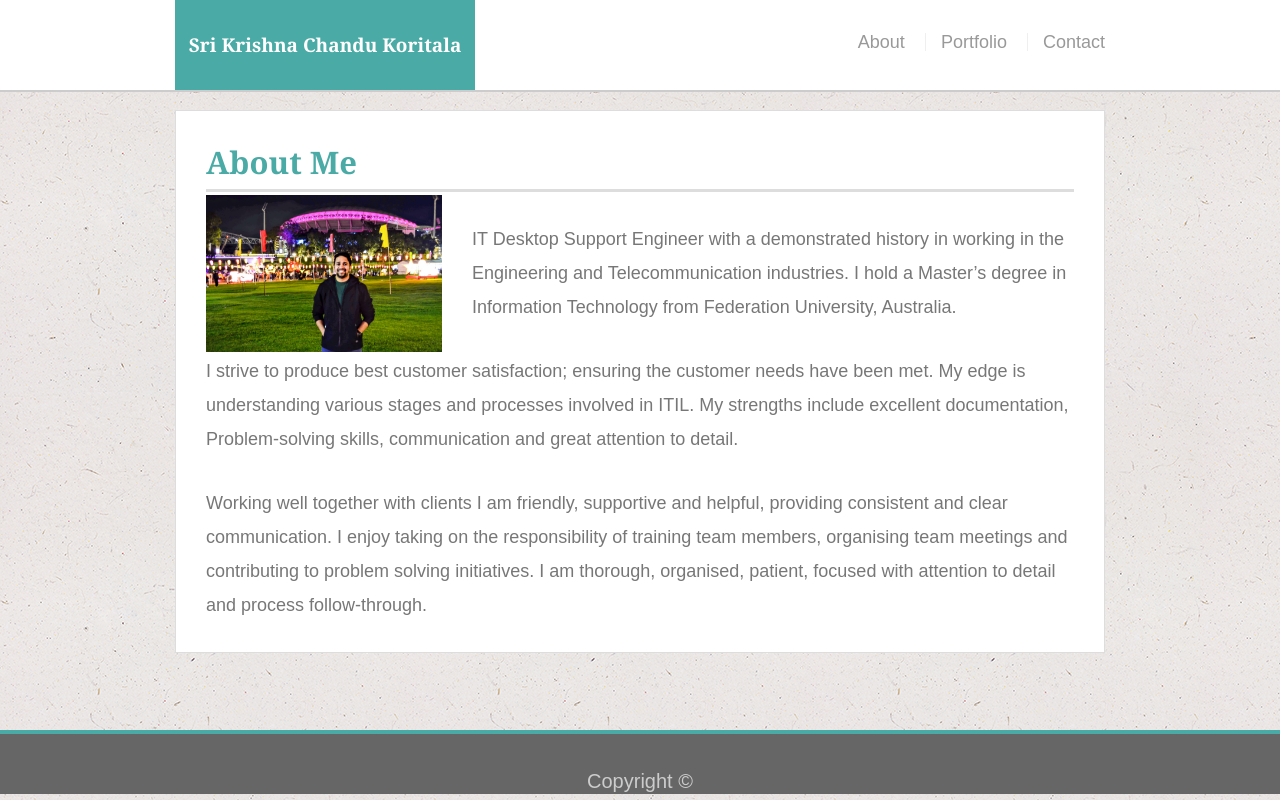
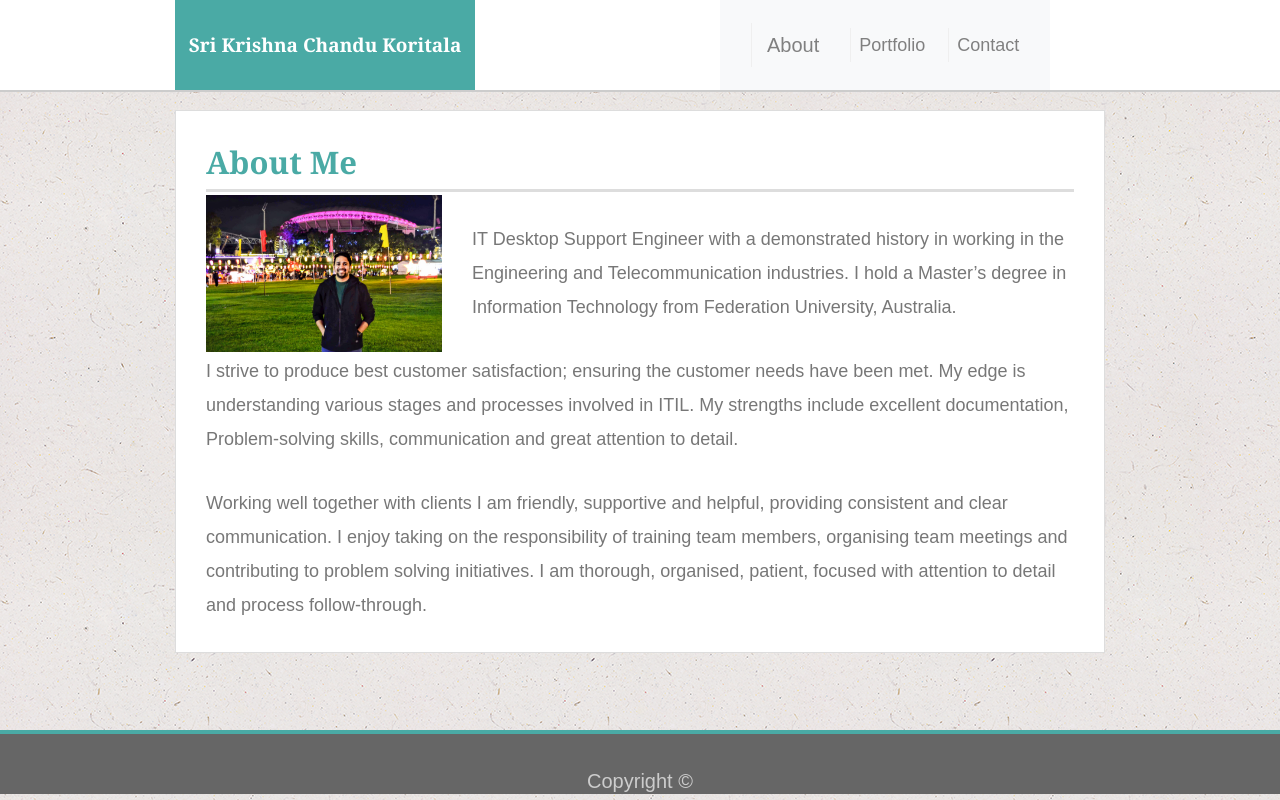
Before and after one commit to ChanduKoritala/ChanduKoritala.github.io, a plain HTML site: page index.html in a window 1280 px wide. Drawn offline with nearby package versions, Linux system fonts and the light colour scheme.

Commit message:
Created a navbar

```diff
--- a/assets/css/style.css
+++ b/assets/css/style.css
@@ -94,9 +94,6 @@ nav a {
   border-left: 1px solid #efefef;
 }
 
-nav a:first-child {
-  border-left: 0 none;
-}
 
 /* footer */
 
@@ -220,3 +217,36 @@ input[type=submit] {
   background: #4aaaa5;
   border: 0 none;
 }
+
+.navbar-light .navbar-nav .nav-link {
+  color: grey;
+}
+
+.navbar-light .navbar-brand {
+  color: grey;
+}
+
+.navbar-light .navbar-nav .active>.nav-link, .navbar-light .navbar-nav .nav-link.active, .navbar-light .navbar-nav .nav-link.show, .navbar-light .navbar-nav .show>.nav-link {
+  color: grey;
+}
+
+
+.navbar {
+  position: fixed;
+  width: 330px;
+  height: 90px;
+  margin: auto;
+  float: right;
+  padding: .5rem 1rem;
+  overflow: hidden;
+}
+.navbar a:visited {
+  border-bottom: 3px solid red;
+}
+.navbar a:hover {
+  border-bottom: 3px solid teal;
+}
+
+.navbar a:active {
+  border-bottom: 3px solid teal;
+}
--- a/index.html
+++ b/index.html
@@ -4,7 +4,8 @@
 <head>
   <meta charset="UTF-8">
   <title>About | Sri Krishna Chandu Koritala</title>
-  <link rel="stylesheet" href="https://stackpath.bootstrapcdn.com/bootstrap/4.3.1/css/bootstrap.min.css" integrity="sha384-ggOyR0iXCbMQv3Xipma34MD+dH/1fQ784/j6cY/iJTQUOhcWr7x9JvoRxT2MZw1T" crossorigin="anonymous">
+  <link rel="stylesheet" href="https://stackpath.bootstrapcdn.com/bootstrap/4.3.1/css/bootstrap.min.css"
+    integrity="sha384-ggOyR0iXCbMQv3Xipma34MD+dH/1fQ784/j6cY/iJTQUOhcWr7x9JvoRxT2MZw1T" crossorigin="anonymous">
   <link rel="stylesheet" type="text/css" href="assets/css/style.css">
 </head>
 
@@ -12,12 +13,32 @@
 
   <header id="masthead">
     <div class="container">
-      <a href="index.html" id="logo">Sri Krishna Chandu Koritala</a>
-      <nav>
-        <a href="index.html">About</a>
-        <a href="portfolio.html">Portfolio</a>
-        <a href="contact.html">Contact</a>
-      </nav>
+      <div class="row">
+        <div class="col-xs-7 col-md-7">
+          <a href="index.html" id="logo">Sri Krishna Chandu Koritala</a>
+        </div>
+        <div class="row">
+            <div class="col-xs-5 col-md-5">
+          <nav class="navbar navbar-expand-lg navbar-light bg-light">
+            <a class="navbar-brand" href="index.html">About</a>
+            <button class="navbar-toggler" type="button" data-toggle="collapse" data-target="#navbarSupportedContent"
+              aria-controls="navbarSupportedContent" aria-expanded="false" aria-label="Toggle navigation">
+              <span class="navbar-toggler-icon"></span>
+            </button>
+
+            <div class="collapse navbar-collapse" id="navbarSupportedContent">
+              <ul class="navbar-nav mr-auto">
+                <li class="nav-item">
+                  <a class="nav-link" href="portfolio.html">Portfolio <span class="sr-only">(current)</span></a>
+                </li>
+                <li class="nav-item">
+                  <a class="nav-link" href="contact.html">Contact</a>
+                </li>
+            </div>
+          </nav>
+        </div>
+      </div>
+    </div>
     </div>
   </header>
 
@@ -27,11 +48,17 @@
 
       <img src="assets/images/IMG-20191024-WA0015.jpg" class="auth-image" alt="Your Name">
 
-      <p>IT Desktop Support Engineer with a demonstrated history in working in the Engineering and Telecommunication industries. I hold a Master’s degree in Information Technology from Federation University, Australia.</p>
+      <p>IT Desktop Support Engineer with a demonstrated history in working in the Engineering and Telecommunication
+        industries. I hold a Master’s degree in Information Technology from Federation University, Australia.</p>
 
-      <p>I strive to produce best customer satisfaction; ensuring the customer needs have been met. My edge is understanding various stages and processes involved in ITIL. My strengths include excellent documentation, Problem-solving skills, communication and great attention to detail. </p>
+      <p>I strive to produce best customer satisfaction; ensuring the customer needs have been met. My edge is
+        understanding various stages and processes involved in ITIL. My strengths include excellent documentation,
+        Problem-solving skills, communication and great attention to detail. </p>
 
-      <p>Working well together with clients I am friendly, supportive and helpful, providing consistent and clear communication. I enjoy taking on the responsibility of training team members, organising team meetings and contributing to problem solving initiatives. I am thorough, organised, patient, focused with attention to detail and process follow-through. </p>
+      <p>Working well together with clients I am friendly, supportive and helpful, providing consistent and clear
+        communication. I enjoy taking on the responsibility of training team members, organising team meetings and
+        contributing to problem solving initiatives. I am thorough, organised, patient, focused with attention to detail
+        and process follow-through. </p>
 
     </section>
 
```
Also changed, not shown: contact.html (+28 -7 lines), portfolio.html (+28 -7 lines).
